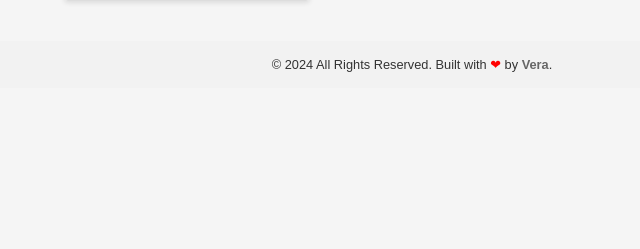
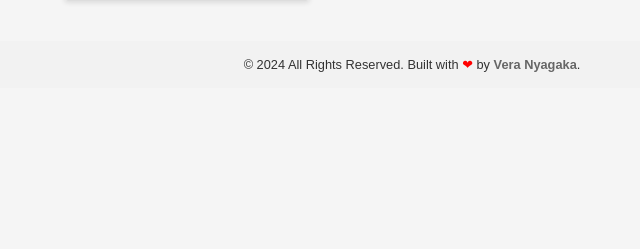
Before and after one commit to veranyagaka/BenefitsPro, a Django app: page /login/ in a window 1280 px wide. Shown: the part 422-671 px from the top of the page, without its empty margins (228-868 px from the left). Run offline with Django 4.2, Linux system fonts and the light colour scheme; some libraries are stand-ins or nearby versions.

Commit message:
fixed favicon and footer

```diff
--- a/myproject/myapp/templates/footer.html
+++ b/myproject/myapp/templates/footer.html
@@ -1,4 +1,4 @@
 <footer>
     {% load static %}  <link rel="stylesheet" href="{% static 'footer.css' %}">
-    <p>&copy; 2024 All Rights Reserved. Built with <span style="color: red;">&#x2764;</span> by <a href="https://github.com/veranyagaka">Vera</a>.</p>
+    <p>&copy; 2024 All Rights Reserved. Built with <span style="color: red;">&#x2764;</span> by <a href="https://github.com/veranyagaka">Vera Nyagaka</a>.</p>
   </footer>
```
Also changed, not shown: myproject/static/images/favicon.ico.
